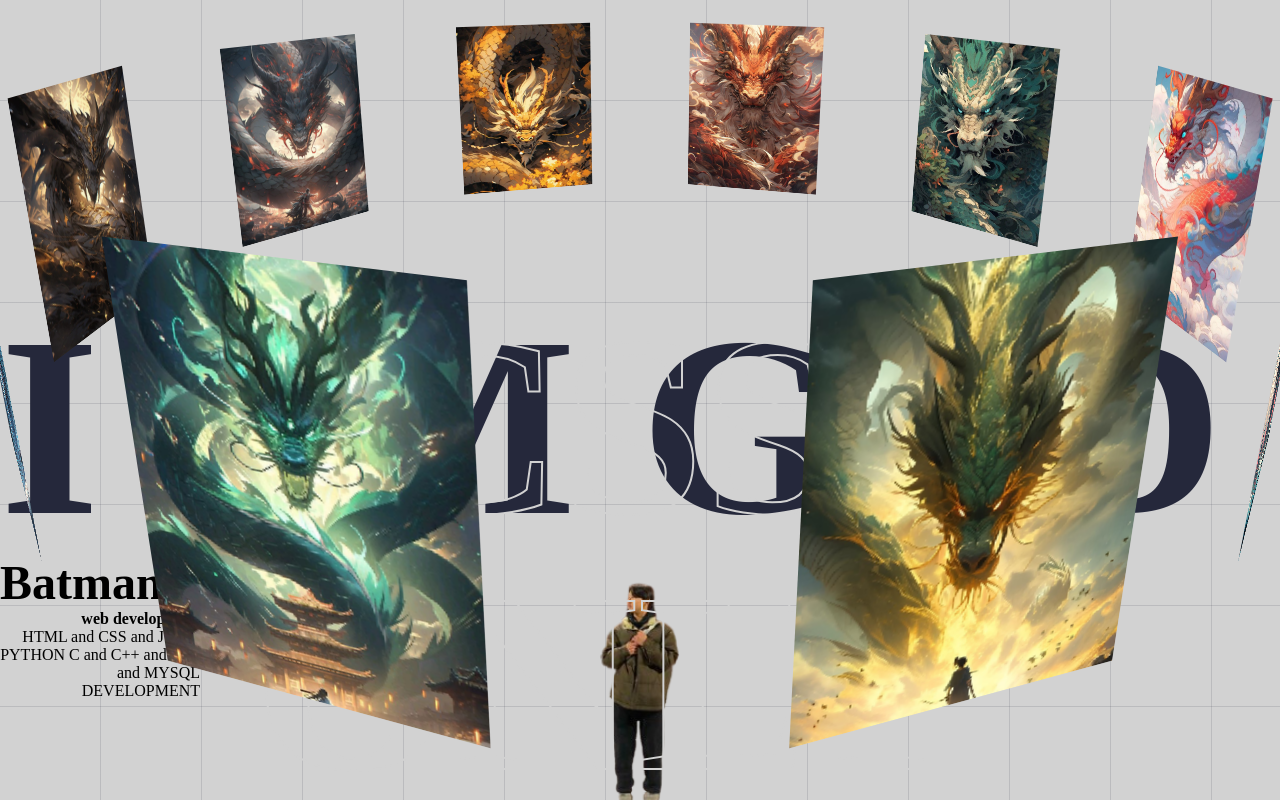
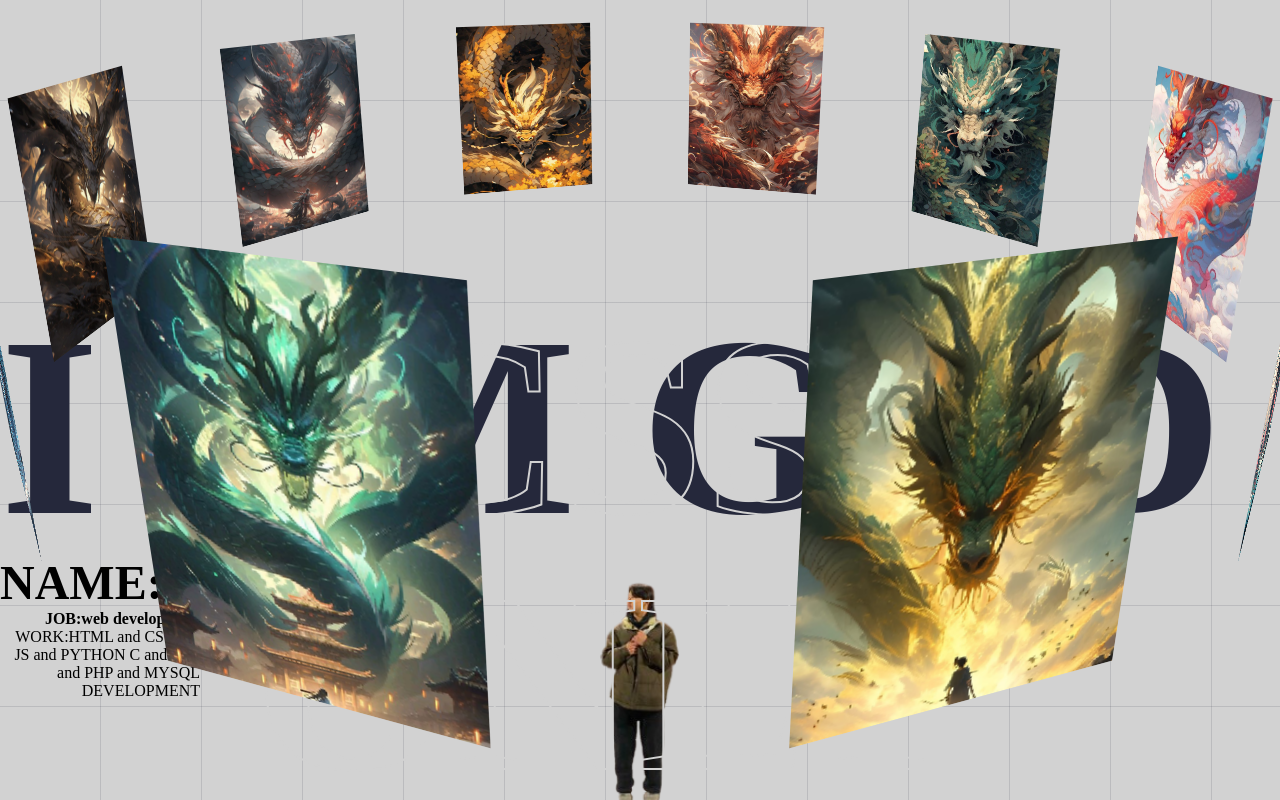
Before and after one commit to Batmanlaibn/3d-me, a plain HTML site: page index.html in a window 1280 px wide. Drawn offline with Linux system fonts and the light colour scheme; a web font is replaced by a local one.

Commit message:
Update index.html

```diff
--- a/index.html
+++ b/index.html
@@ -61,10 +61,10 @@
                 I AM GOD
             </h1>
             <div class="author">
-                <h2>Batmanlai</h2>
-                <p><b>web development</b></p>
+                <h2>NAME:Batmanlai</h2>
+                <p><b>JOB:web development</b></p>
                 <p>
-                    HTML and CSS and JS and PYTHON C and C++ and PHP and MYSQL DEVELOPMENT
+                    WORK:HTML and CSS and JS and PYTHON C and C++ and PHP and MYSQL DEVELOPMENT
                 </p>
             </div>
             <div class="model"></div>
```
